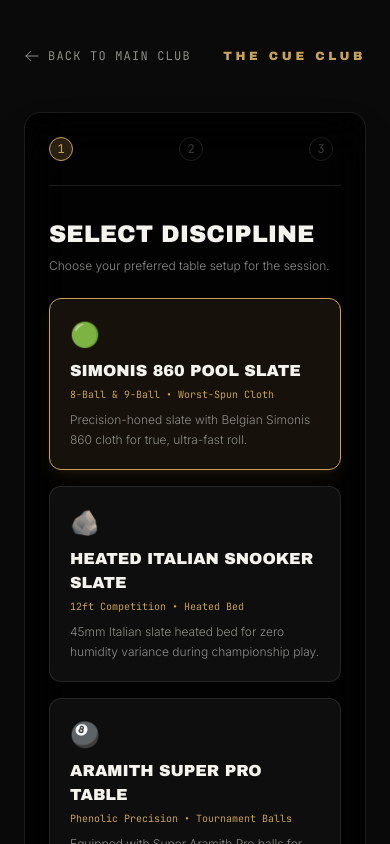
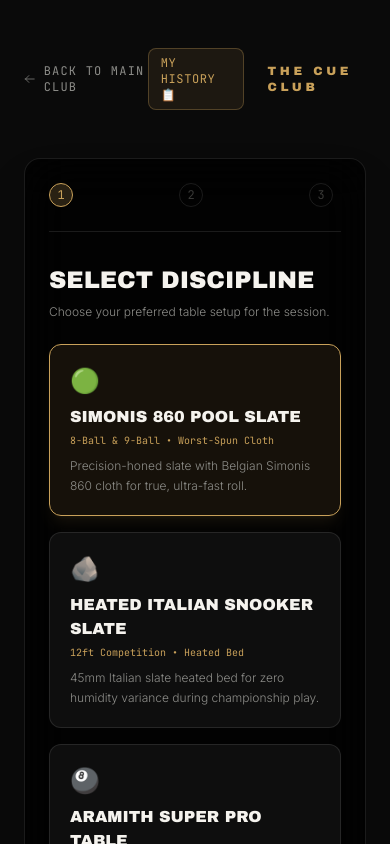
Before and after one commit to kundandr05/cue-club-coventry, a Next.js app: page /booking in a window 390 px wide. Shown: the top 844 px of the page. Built offline with nearby package versions, Linux system fonts and the light colour scheme.

Commit message:
feat: add explicit mobile history navigation button to Navbar dropdown and booking top bar

```diff
--- a/src/app/booking/page.tsx
+++ b/src/app/booking/page.tsx
@@ -117,9 +117,9 @@
         <div className="flex items-center space-x-6">
           <Link
             href="/booking/history"
-            className="font-mono text-xs text-smoke hover:text-brass transition-colors uppercase tracking-wider hidden sm:inline"
+            className="font-mono text-xs text-brass hover:text-porcelain transition-colors uppercase tracking-wider bg-brass/10 border border-brass/30 px-3 py-1.5 rounded-lg"
           >
-            My Reservations →
+            My History 📋
           </Link>
           <span className="font-display text-brass text-xs tracking-[0.3em] uppercase">
             The Cue Club
--- a/src/app/page.tsx
+++ b/src/app/page.tsx
@@ -100,6 +100,13 @@
               {l.label}
             </a>
           ))}
+          <Link
+            href="/booking/history"
+            onClick={() => setMobileOpen(false)}
+            className="font-mono text-xs text-brass uppercase tracking-widest border border-brass/30 bg-brass/10 px-4 py-3 rounded-xl text-center hover:bg-brass/20 transition-colors mt-2"
+          >
+            📋 My Reservation History
+          </Link>
         </div>
       </div>
     </nav>
```
